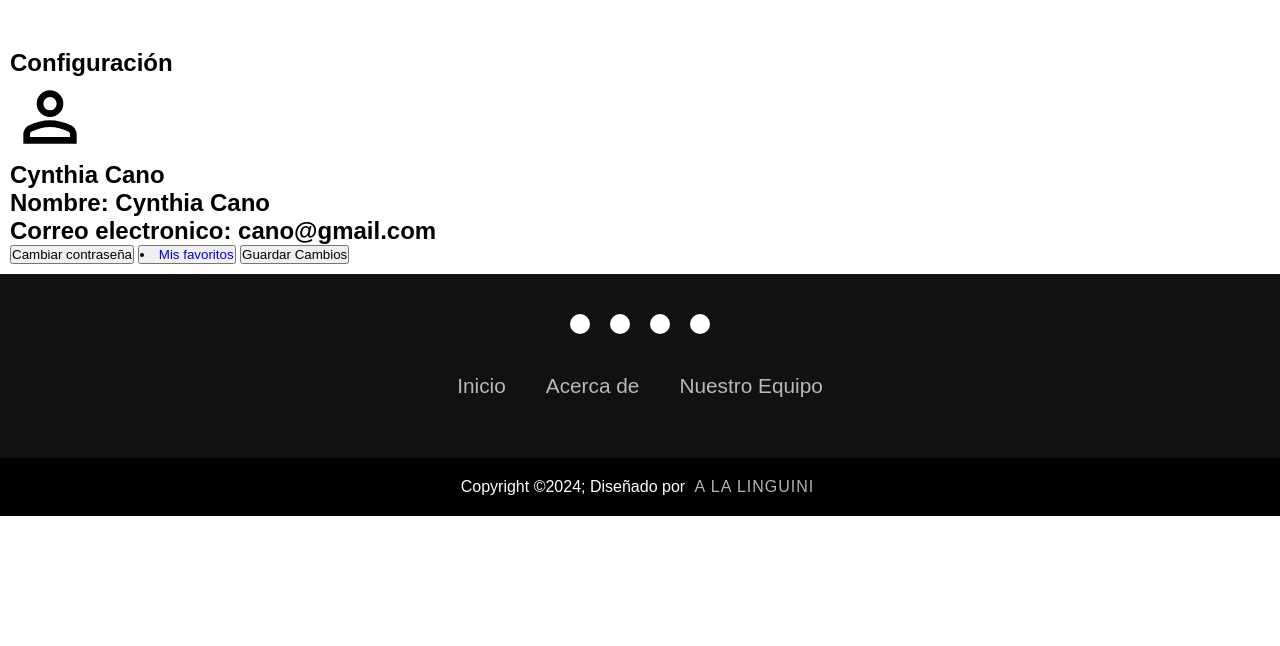
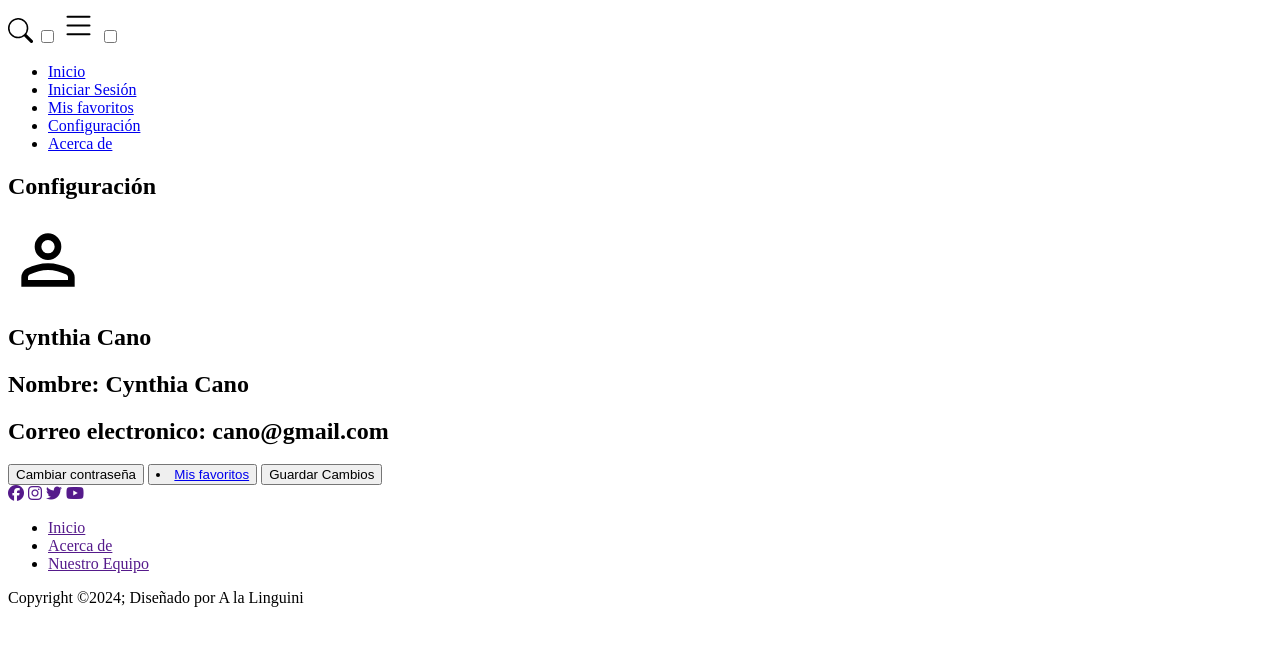
Before and after one commit to ALANBASILIO07/Linguini, a plain HTML site: page setup.html in a window 1280 px wide. Drawn offline with Linux system fonts and the light colour scheme.

Commit message:
Setup Maqutación Final

```diff
--- a/setup.html
+++ b/setup.html
@@ -4,12 +4,13 @@
     <meta charset="UTF-8">
     <meta name="viewport" content="width=device-width, initial-scale=1.0">
     <title>Setup</title>
-    <link rel="stylesheet" href="css/styles.css" />
+    <link rel="stylesheet" href="https://cdnjs.cloudflare.com/ajax/libs/font-awesome/6.5.1/css/all.min.css" integrity="sha512-DTOQO9RWCH3ppGqcWaEA1BIZOC6xxalwEsw9c2QQeAIftl+Vegovlnee1c9QX4TctnWMn13TZye+giMm8e2LwA==" crossorigin="anonymous" referrerpolicy="no-referrer">
 </head>
 <body>
     <header>
-        <nav>
-            <label for="busqueda">
+        <nav class="navbar">
+            <!--BÚSQUEDA-->
+            <label class="labe_busqueda" for="busqueda">
                 <svg
                     xmlns="http://www.w3.org/2000/svg"
                     width="25"
@@ -44,9 +45,10 @@
             </label>
 
             <input class="menu_hamburguesa" type="checkbox" name="" id="menu_hamburguesa">
+
             <ul class="ul_links">
                 <li class="li_links">
-                    <a href="#" class="link">Inicio</a>
+                    <a href="index.html" class="link">Inicio</a>
                 </li>
                 <li class="li_links">
                     <a href="login.html" class="link">Iniciar Sesión</a>
@@ -61,7 +63,7 @@
                     <a href="about us.html" class="link">Acerca de</a>
                 </li>
             </ul>
-
+        </nav>
         </nav>
     </header>
     <section>
```
Lines whose indentation alone changed are shown as unchanged.
